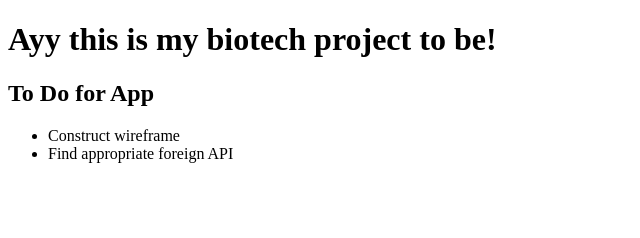
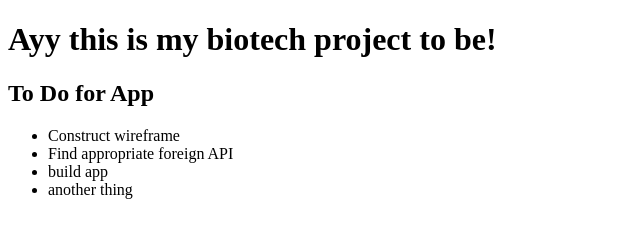
Before and after one commit to samia-ahmed/bioProject, a plain HTML site: page index.html in a window 1280 px wide. Shown: the whole page, without its empty margins (0-640 px from the left). Drawn offline with Linux system fonts and the light colour scheme.

Commit message:
added line item to index.html a very impt change

```diff
--- a/index.html
+++ b/index.html
@@ -12,6 +12,8 @@
     <ul>
         <li>Construct wireframe</li>
         <li>Find appropriate foreign API</li>
+        <li>build app</li>
+        <li>another thing</li>
     </ul>
 </body>
 </html>
```
